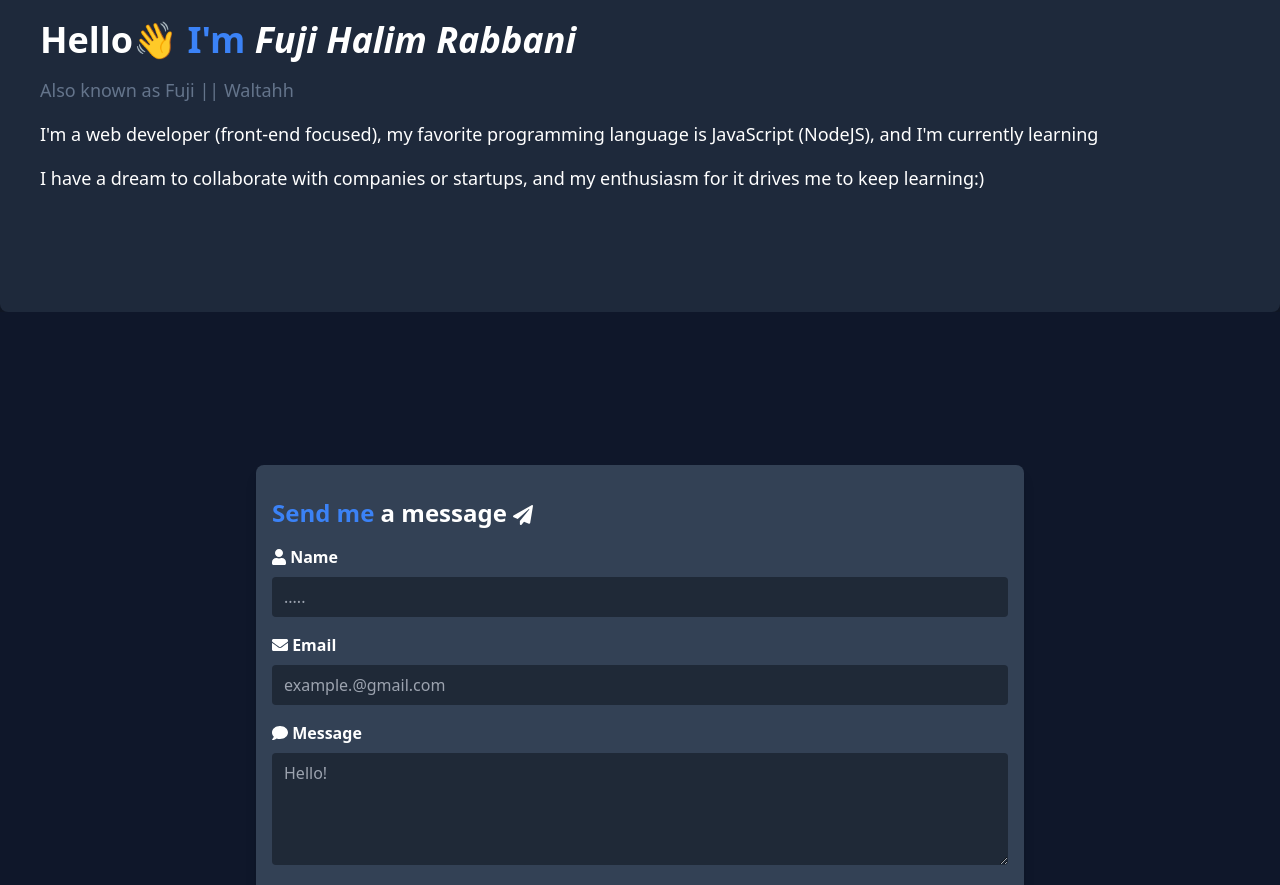
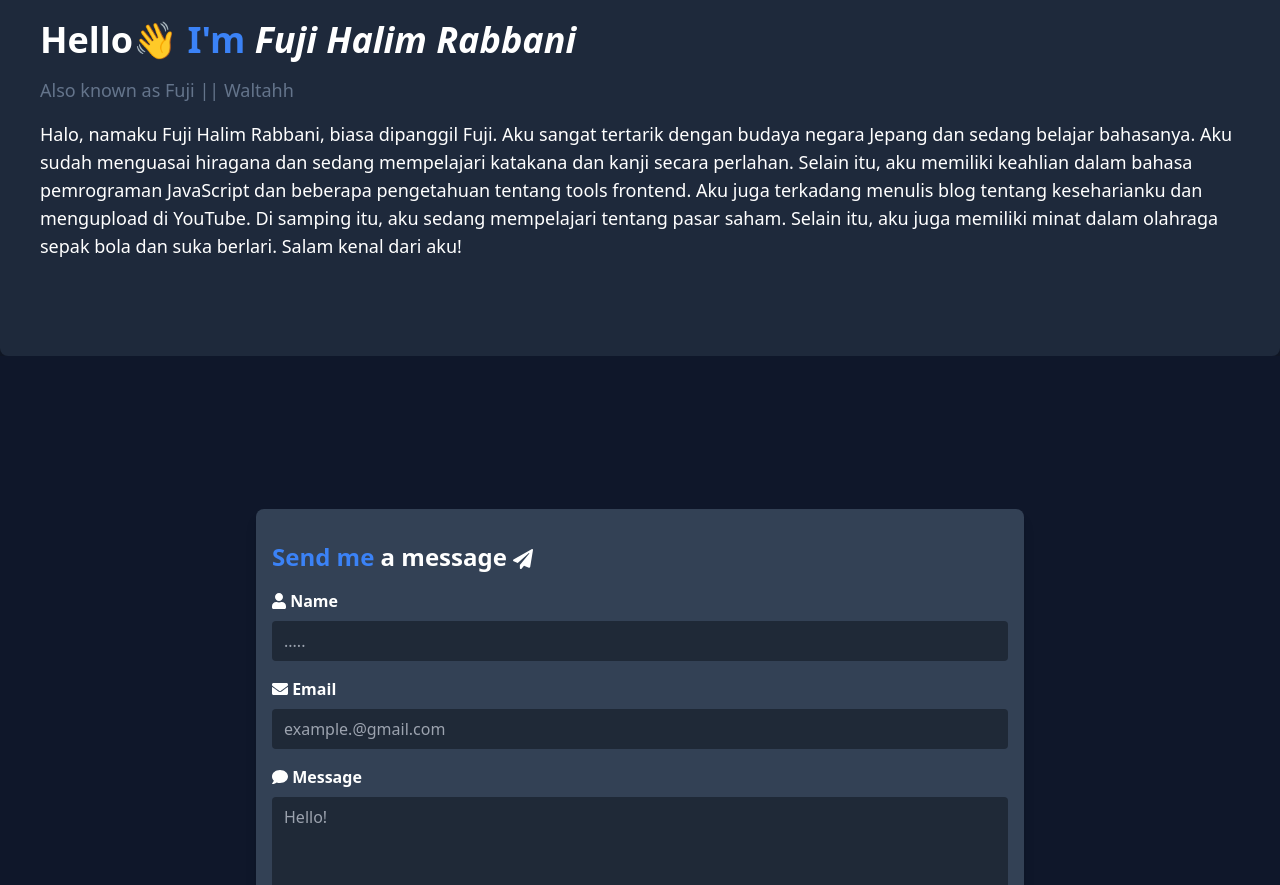
Before and after one commit to Fujitime/Portfolio, a Vue app: page / in a window 1280 px wide. Shown: the part 860-1745 px from the top of the page. Built offline with nearby package versions, Linux system fonts and the light colour scheme; no server answers; the database is empty; a web font is replaced by a local one.

Commit message:
docs: change the about text

```diff
--- a/src/components/About.vue
+++ b/src/components/About.vue
@@ -8,14 +8,17 @@
           <span class="italic"> Fuji Halim Rabbani </span>
         </h1>
         <p class="text-slate-500 text-sm lg:text-lg mb-4">Also known as Fuji || Waltahh</p>
-        <p class="text-sm lg:text-lg mb-4">
+        <!-- <p class="text-sm lg:text-lg mb-4">
           I'm a web developer (front-end focused), my favorite programming language is JavaScript (NodeJS), and I'm currently learning
           <router-link :to="{ name: 'Skills' }" class="text-sky-500 underline hover:text-sky-500">
             {{ learningSkills }}
             <span v-if="showSeeMore" class="text-xs">(see more)</span>
           </router-link>
         </p>
-        <p class="text-sm lg:text-lg  mb-10">I have a dream to collaborate with companies or startups, and my enthusiasm for it drives me to keep learning:)</p>
+        <p class="text-sm lg:text-lg  mb-10">I have a dream to collaborate with companies or startups, and my enthusiasm for it drives me to keep learning:)</p> -->
+        <p class="text-sm lg:text-lg mb-4" >
+          Halo, namaku Fuji Halim Rabbani, biasa dipanggil Fuji. Aku sangat tertarik dengan budaya negara Jepang dan sedang belajar bahasanya. Aku sudah menguasai hiragana dan sedang mempelajari katakana dan kanji secara perlahan. Selain itu, aku memiliki keahlian dalam bahasa pemrograman JavaScript dan beberapa pengetahuan tentang tools frontend. Aku juga terkadang menulis blog tentang keseharianku dan mengupload di YouTube. Di samping itu, aku sedang mempelajari tentang pasar saham. Selain itu, aku juga memiliki minat dalam olahraga sepak bola dan suka berlari. Salam kenal dari aku!
+        </p>
         <a v-if="isMobile" href="https://cdn.discordapp.com/attachments/1086608997802577964/1109414776217546782/Fuji_Halim_Rabbani.pdf" class="inline-block text-sky-900 border-2 p-2 text-md">Download CV</a>
       </div>
     </div>
```
